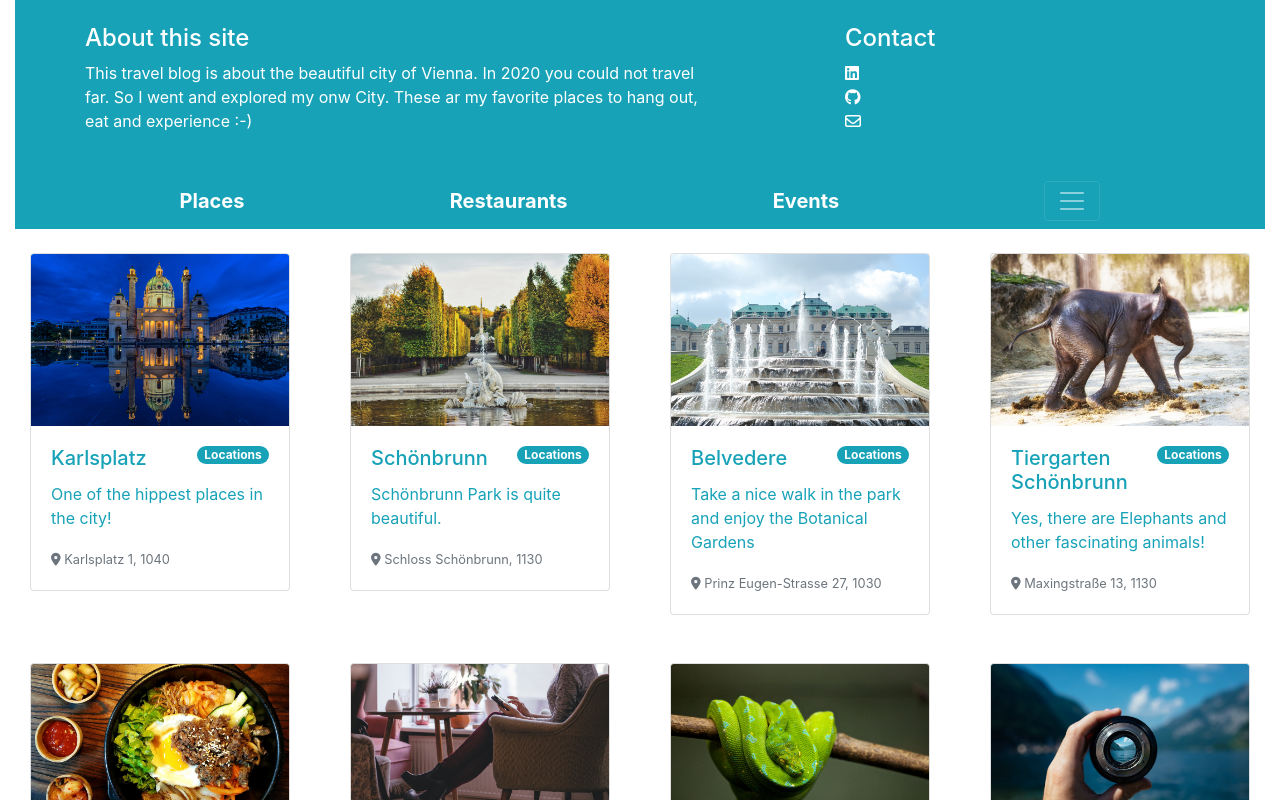
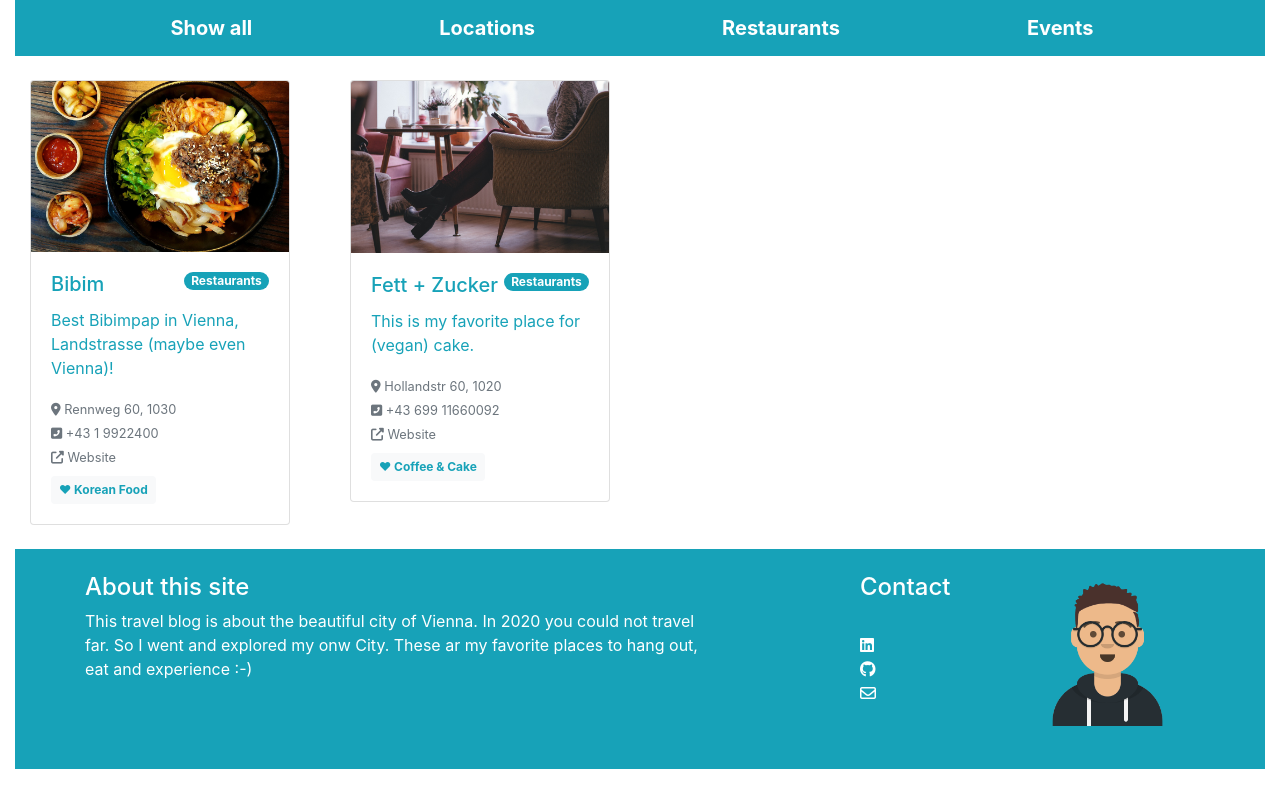
Before and after one commit to KatharinaSimma/CF-CR06-Katharina, a plain HTML site: page index.html in a window 1280 px wide. Both pictures are taken after a click on the link "Restaurants". Shown: the top 800 px of the page. Drawn offline with nearby package versions, Linux system fonts and the light colour scheme.

Commit message:
finish base exercise :-)

```diff
--- a/index.html
+++ b/index.html
@@ -16,44 +16,26 @@
 </head>
 <body>
     <div class="container-fluid">
+
+
         <header>
-            <div class="collapse show bg-info " id="navbarHeader">
-            <div class="container ">
-                <div class="row">
-                <div class="col-sm-8 col-md-7 py-4">
-                    <h4 class="text-white">About this site</h4>
-                    <p class="text-white">This travel blog is about the beautiful city of Vienna. In 2020 you could not travel far. So I went and explored my onw City. These ar my favorite places to hang out, eat and experience :-)</p>
-                </div>
-                <div class="col-sm-4 offset-md-1 py-4">
-                    <h4 class="text-white">Contact</h4>
-                    <ul class="list-unstyled ">
-                    <li><a href="https://www.linkedin.com/in/katharina-simma-72b6721b3/" class="text-white"><i class="fab fa-linkedin"></i></a></li>
-                    <li><a href="https://github.com/KatharinaSimma" class="text-white"><i class="fab fa-github"></i></a></li>
-                    <li><a href="#" class="text-white"><i class="far fa-envelope"></i></a></li>
-                    </ul>
-                </div>
-                </div>
-            </div>
-            </div>
             <div class="navbar navbar-dark bg-info box-shadow">
                 <div class="container d-flex justify-content-around">
-                    <a href="#" class="navbar-brand d-flex flex-column align-items-center">
-                        <strong>Places</strong>
+
+                    <a id="all" href="#" class="navbar-brand d-flex align-items-center">
+                        <strong>Show all</strong>
                     </a>
-                    <a href="#" class="navbar-brand d-flex align-items-center">
+                    <a id="locations" href="#" class="navbar-brand d-flex flex-column align-items-center">
+                        <strong>Locations</strong>
+                    </a>
+                    <a id="restaurants" href="#" class="navbar-brand d-flex align-items-center">
                         <strong>Restaurants</strong>
                     </a>
-                    <a href="#" class="navbar-brand d-flex align-items-center">
+                    <a id="events" href="#" class="navbar-brand d-flex align-items-center">
                         <strong>Events</strong>
                     </a>
-                    <button class="navbar-toggler align-right" type="button" data-toggle="collapse" data-target="#navbarHeader" aria-controls="navbarHeader" aria-expanded="true" aria-label="Toggle navigation">
-                    <span class="navbar-toggler-icon"></span>
-                    </button>
                 </div>
-            </div>
-            <!--<div>
-                <img src="./img/vienna-2997032_1920.jpg" class="img-fluid w-100" alt="Responsive image">
-            </div>-->
+
         </header>
 
         <main>
@@ -63,6 +45,40 @@
                 </div>
 
         </main>
+
+        <footer class="bg-info">
+                <div class="container bg-info ">
+                    <div class="row">
+                        <div class="col-sm-8 col-md-7 py-4">
+                            <h4 class="text-white">About this site</h4>
+                            <p class="text-white">This travel blog is about the beautiful city of Vienna. In 2020 you could not travel far. So I went and explored my onw City. These ar my favorite places to hang out, eat and experience :-)</p>
+                        </div>
+
+
+
+                        <div class="col-sm-4 offset-md-1 py-4 row">
+
+
+
+                            <div class="col">
+                                <h4 class="text-white">Contact</h4>
+
+                                <ul class="list-unstyled py-4">
+                                    <li><a href="https://www.linkedin.com/in/katharina-simma-72b6721b3/" class="text-white"><i class="fab fa-linkedin"></i></a></li>
+                                    <li><a href="https://github.com/KatharinaSimma" class="text-white"><i class="fab fa-github"></i></a></li>
+                                    <li><a href="mailto:katharina.simma@diebin.at" class="text-white"><i class="far fa-envelope"></i></a></li>
+                                </ul>
+                            </div>
+
+                            <div class ="col d-none d-lg-block box" id="teamSingle">
+                                <img id="imageOne" name="katharina" class="teamImage visibleImage w-100" src="./img/katharina.png">
+                            </div>
+
+                        </div>
+
+                    </div>
+                </div>
+        </footer>
 
     </div>
 
--- a/js/myscript.js
+++ b/js/myscript.js
@@ -1,4 +1,8 @@
-let places = [];
+// ====== Each Class gets an Array ========================================
+let places = []; // all classes
+let locations = [];
+let restaurants = [];
+let events = [];
 // ====== Base Class ========================================
 class Locations {
     constructor(name, description, zip, address, img) {
@@ -39,6 +43,7 @@ class Restaurants extends Locations {
         this.phone = phone;
         this.website = website;
         this.kitchen = kitchen;
+        restaurants.push(this);
         //places.push(this); // is inherited from base class :-)
     }
     renderAddress() {
@@ -59,6 +64,7 @@ class Events extends Locations {
         this.date = date;
         this.time = time;
         this.price = price;
+        events.push(this);
     }
     renderEvent() {
         return `
@@ -70,7 +76,7 @@ class Events extends Locations {
         return this.renderTheBeginning() + this.renderEvent() + this.renderTheEnd(); // compose your output!
     }
 }
-// ====== Define Members of Class ==============================
+// ====== Define Members of Classes ==============================
 // ====== Define Members of Locations ==============================
 var karlsplatz = new Locations("Karlsplatz", "One of the hippest places in the city!", 1040, "Karlsplatz 1", "./img/karlskirche_1920_1280.jpg");
 var schönbrunn = new Locations("Schönbrunn", "Schönbrunn Park is quite beautiful.", 1130, "Schloss Schönbrunn", "./img/vienna-5164602_1920.jpg");
@@ -83,7 +89,61 @@ var fuz = new Restaurants("Fett + Zucker", "This is my favorite place for (vegan
 var python = new Events("Python Fundamentals", "Learn the fundamentals of Python.", 1050, "Kettenbrückeng 23/2/12", "./img/animal-1866944_1920.jpg", "Oct 17 2020", "10:30", "Free Event!");
 var python = new Events("World Press Photo 2020", "Exhibition: The Stories that Matter", 1070, "Westbahnstr 40", "./img/lens-1209823_1920.jpg", "Sept 11 - Nov 8 2020", "Daily, 11:00-19:00", "9 €");
 console.table(places);
+console.table(restaurants);
+console.table(events);
 // ======= Render content ===============================================
-for (let i in places) {
-    $("#cards").append(places[i].render());
-}
+$(document).ready(function () {
+    for (let i in places) {
+        $("#cards").append(places[i].render());
+    }
+    // ======= Render on click Events ===============================================
+    // Show all cards
+    $("#all").on('click', function () {
+        console.log("beep");
+        $("#cards").empty();
+        for (let i in places) {
+            $("#cards").append(places[i].render());
+        }
+    });
+    // Show all Places
+    // the array locations is created from the base class it containts ALL objects, here we push all objects that are locations (i.e. not events or restaurants) into the array
+    places.forEach(function (value) {
+        if (value instanceof Events == false && value instanceof Restaurants == false) {
+            locations.push(value);
+        }
+        ;
+    });
+    console.table(locations);
+    //then we continue to show places
+    $("#locations").on('click', function () {
+        $("#cards").empty();
+        for (let i in locations) {
+            $("#cards").append(locations[i].render());
+        }
+    });
+    // Show restaurants
+    $("#restaurants").on('click', function () {
+        $("#cards").empty();
+        for (let i in restaurants) {
+            $("#cards").append(restaurants[i].render());
+        }
+    });
+    // Show events
+    $("#events").on('click', function () {
+        $("#cards").empty();
+        for (let i in events) {
+            $("#cards").append(events[i].render());
+        }
+    });
+});
+// ======= Footer effect for katharina's avatar ===============================================
+var img = document.getElementById("imageOne");
+//$("#imageOne").on('hover', function())
+// add event listener mouse on image
+img.addEventListener("mouseover", function () {
+    img.src = './img/katharina2.png';
+}, false);
+// add event listener mouse off image
+img.addEventListener("mouseout", function () {
+    img.src = './img/katharina.png';
+}, false);
```
Also changed, not shown: js/myscript.ts (+86 -6 lines), img/katharina.png (added), img/katharina2.png (added).
